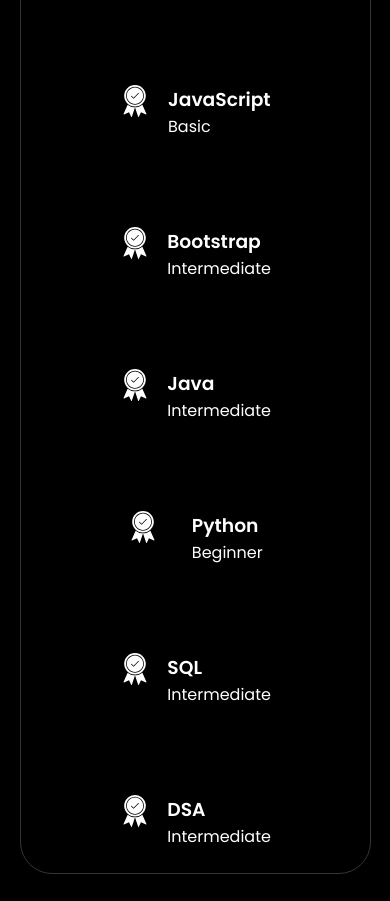
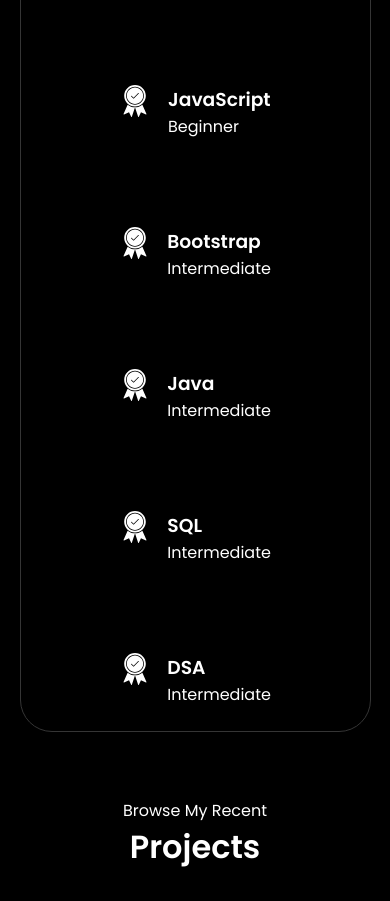
Before and after one commit to armanulhaq/portfolio, a plain HTML site: page index.html in a window 390 px wide. Shown: the part 1994-2895 px from the top of the page. Drawn offline with Linux system fonts and the light colour scheme.

Commit message:
fix responsive

```diff
--- a/index.html
+++ b/index.html
@@ -145,7 +145,7 @@
                 />
                 <div>
                   <h3>JavaScript</h3>
-                  <p>Basic</p>
+                  <p>Beginner</p>
                 </div>
               </article>
               <article>
@@ -168,17 +168,6 @@
                 <div>
                   <h3>Java</h3>
                   <p>Intermediate</p>
-                </div>
-              </article>
-              <article>
-                <img
-                  src="./assets/checkmark.svg"
-                  alt="Experience icon"
-                  class="icon"
-                />
-                <div>
-                  <h3>Python</h3>
-                  <p>Beginner</p>
                 </div>
               </article>
               <article>
--- a/mediaqueries.css
+++ b/mediaqueries.css
@@ -48,7 +48,7 @@
   }
 }
 
-@media screen and (max-width: 600px) {
+@media screen and (max-width: 590px) {
   #contact,
   footer {
     height: 40vh;
```
